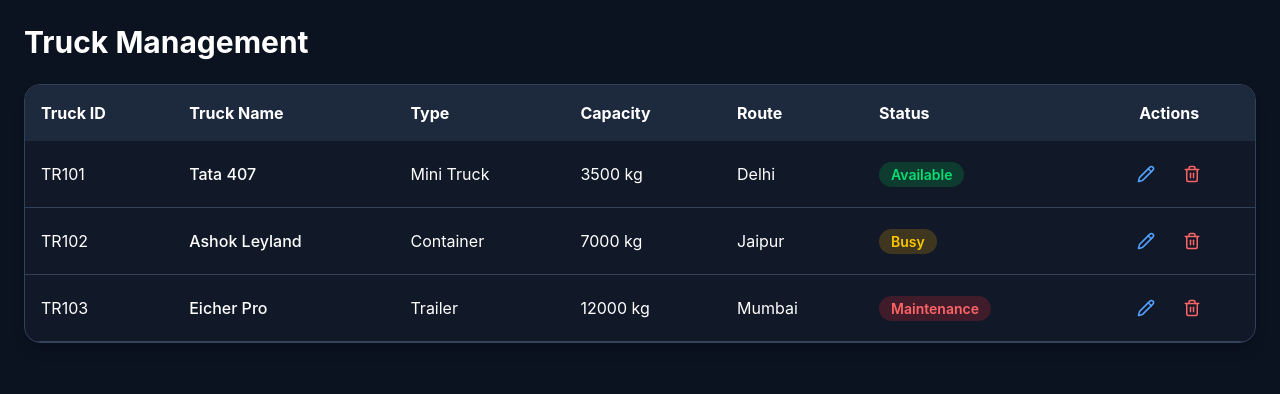
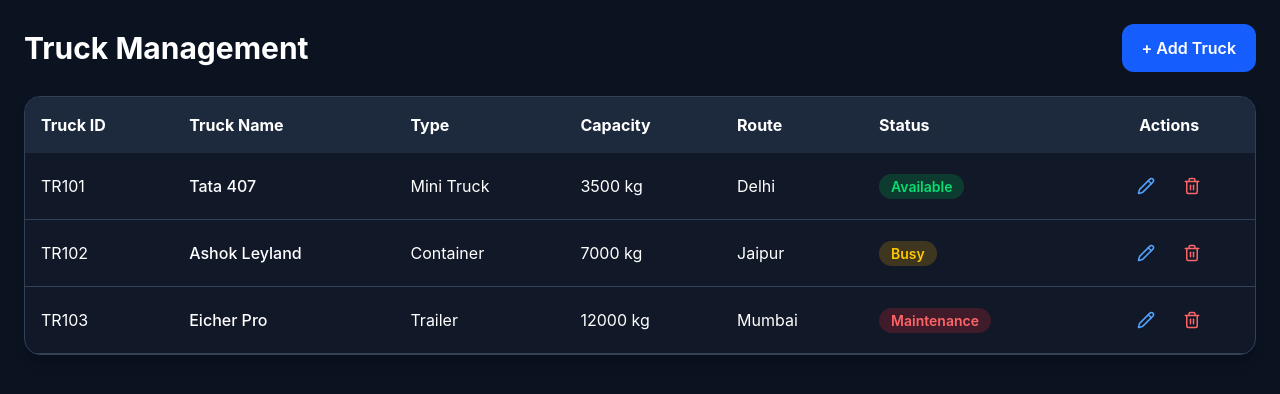
Before and after one commit to bstar042005/Smart-Truck-Loading-Optimization-System, a React app in the folder frontend/: page /trucks in a window 1280 px wide. Shown: the top 394 px of the page. Built offline with nearby package versions, Linux system fonts and the light colour scheme; the HTML template or start-up script is replaced by a standard one.

Commit message:
feat: add reusable modal for truck management

```diff
--- /dev/null
+++ b/frontend/src/components/ui/Modal.jsx
@@ -0,0 +1,33 @@
+export default function Modal({
+  isOpen,
+  onClose,
+  title,
+  children,
+}) {
+  if (!isOpen) return null;
+
+  return (
+    <div className="fixed inset-0 z-50 flex items-center justify-center bg-black/60 backdrop-blur-sm">
+      <div className="w-full max-w-3xl rounded-2xl border border-slate-700 bg-[#111827] shadow-2xl">
+        {/* Header */}
+        <div className="flex items-center justify-between border-b border-slate-700 px-6 py-4">
+          <h2 className="text-2xl font-bold text-white">
+            {title}
+          </h2>
+
+          <button
+            onClick={onClose}
+            className="text-2xl text-slate-400 transition hover:text-white"
+          >
+            ×
+          </button>
+        </div>
+
+        {/* Body */}
+        <div className="p-6">
+          {children}
+        </div>
+      </div>
+    </div>
+  );
+}
--- a/frontend/src/pages/Trucks.jsx
+++ b/frontend/src/pages/Trucks.jsx
@@ -1,8 +1,11 @@
 import { useState } from "react";
+
 import TruckTable from "../components/trucks/TruckTable";
+import TruckForm from "../components/trucks/TruckForm";
+import Modal from "../components/ui/Modal";
 
 export default function Trucks() {
-  const [trucks, setTrucks] = useState([
+  const [trucks] = useState([
     {
       _id: "1",
       truckId: "TR101",
@@ -32,13 +35,32 @@
     },
   ]);
 
+  const [openModal, setOpenModal] = useState(false);
+
   return (
     <div className="p-6">
-      <h1 className="mb-6 text-3xl font-bold text-white">
-        Truck Management
-      </h1>
+      <div className="mb-6 flex items-center justify-between">
+        <h1 className="text-3xl font-bold text-white">
+          Truck Management
+        </h1>
+
+        <button
+          onClick={() => setOpenModal(true)}
+          className="rounded-xl bg-blue-600 px-5 py-3 font-semibold text-white transition hover:bg-blue-700"
+        >
+          + Add Truck
+        </button>
+      </div>
 
       <TruckTable trucks={trucks} />
+
+      <Modal
+        isOpen={openModal}
+        onClose={() => setOpenModal(false)}
+        title="Add New Truck"
+      >
+        <TruckForm />
+      </Modal>
     </div>
   );
 }
```
